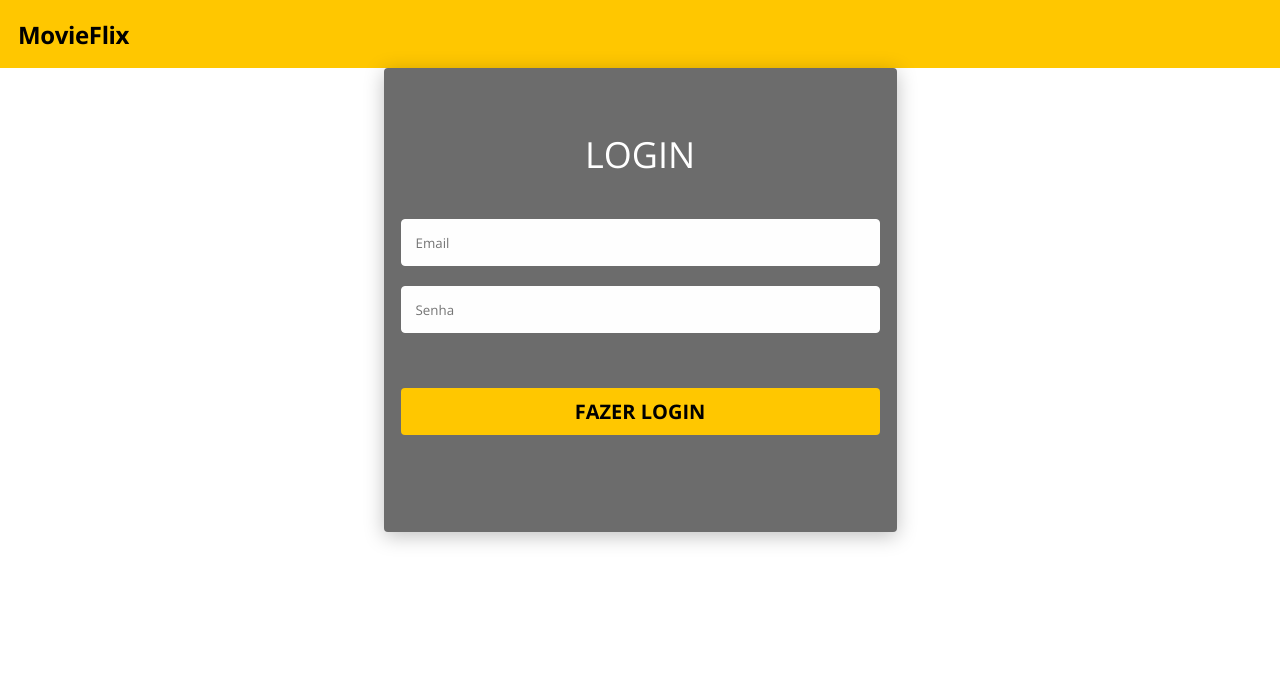
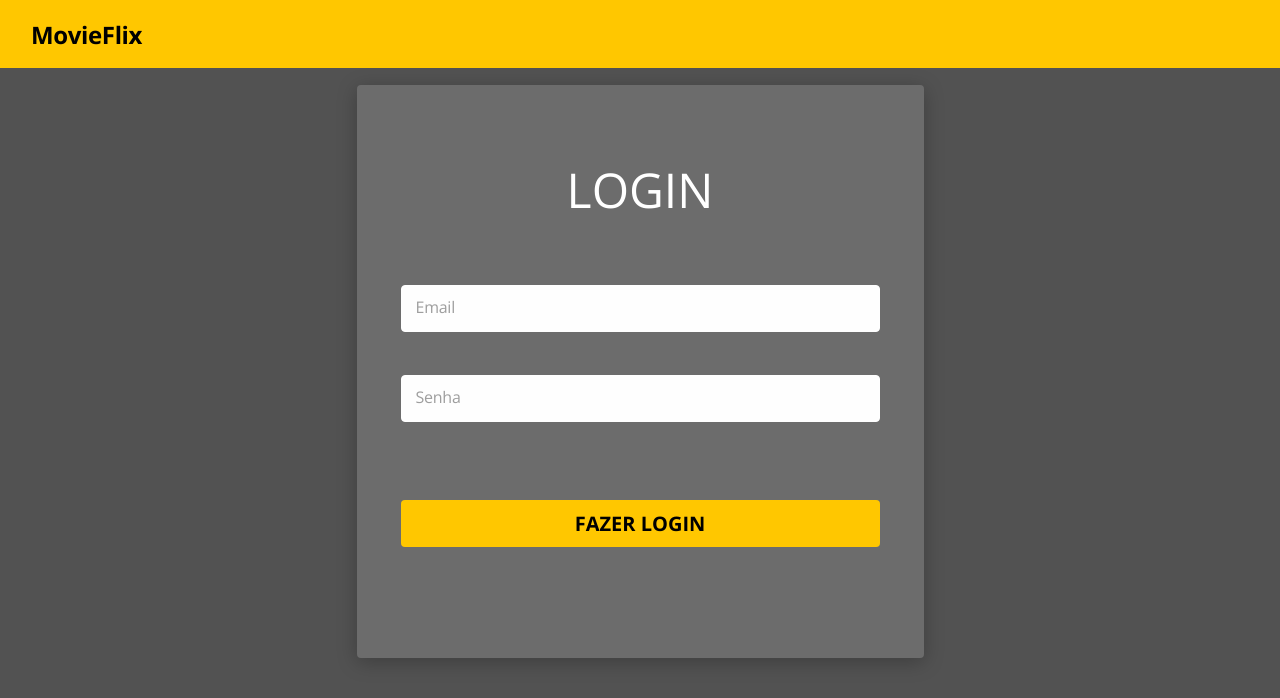
Before and after one commit to Melquisedeque-Marins/Movie-flix-Bootcamp-spring-react, a React (Vite) app: page / in a window 1280 px wide. Shown: the top 698 px of the page. Built offline with nearby package versions, Linux system fonts and the light colour scheme.

Commit message:
Home screen layout completed

```diff
--- a/src/App.tsx
+++ b/src/App.tsx
@@ -1,13 +1,14 @@
 import Navbar from "./components/Navbar/Navbar"
 import './App.css';
 import CardLogin from "./components/CardLogin/CardLogin";
+import Home from "./pages/Home/Home";
 
 function App() {
 
   return (
     <div className="App">
       <Navbar/>
-      <CardLogin/>
+      <Home/>
     </div>
   )
 }
--- a/src/components/CardLogin/CardLogin.css
+++ b/src/components/CardLogin/CardLogin.css
@@ -2,46 +2,53 @@
     display: flex;
     flex-direction: column;
     align-items: center;
-    justify-content: center;
+    justify-content: space-around;
     background: #6C6C6C;
     box-shadow: 0px 4px 20px rgba(0, 0, 0, 0.25);
     border-radius: 4px;
-    max-width: 479px;
+    width: 100%;
     height: 464px;
-    margin: auto;
     padding: 0 17px;
+    margin: 0 auto;
 }
 
 
-.card-login-container h1 {
-
+.card-login-title  {
+    display: flex;
+    justify-content: center;
+    width: 100%;
+    margin: auto;
+    margin-top: 60px;
+    margin-bottom: 40px;
+}
+.card-login-title h1 {
     font-size: 36px;
     font-weight: 400;
     color: #FFF;
     text-transform: uppercase;
-    margin-bottom: 40px;
 }
 
 .card-login-input {
     display: flex;
     justify-content: center;
+    min-width: 265px;
     width: 100%;
+    margin-bottom: 20px;
 }
 
-.card-login-container input {
+.card-login-input input {
     box-sizing: border-box;
     background: #FEFEFE;
     border: 1px solid #FEFEFE;
     border-radius: 4px;
     padding: 10px 0;
     padding-left: 14px;
-    margin-bottom: 20px;
     height: 47px;
-    width: 100%;
+    flex: 1;
 }
 
 
-.card-login-container input ::placeholder {
+.card-login-input input::placeholder {
 
     font-family: 'Open Sans';
     font-style: normal;
@@ -54,6 +61,25 @@
     color: #9E9E9E;
 }
 
+
 .card-login-container button {
-   margin: 35px 0;
+    margin-top: 35px;
+    margin-bottom: 100px;
 }
+
+@media (min-width: 576px) {
+    .card-login-container {
+        max-width: 479px;
+        height: 573px;
+        margin: 0 auto;
+        padding: 0 44px;
+    }
+
+    .card-login-title h1 {
+        font-size: 48px;
+        font-weight: 400;
+        color: #FFF;
+        text-transform: uppercase;
+    }
+
+}
--- a/src/components/CardLogin/CardLogin.tsx
+++ b/src/components/CardLogin/CardLogin.tsx
@@ -13,7 +13,7 @@ export default function CardLogin() {
                 <div className="card-login-input">
                     <input type="password" name="" id="" placeholder='Senha'/>
                 </div>
-                <Button text="fazer login"/>
+                    <Button text="fazer login"/>
         </div>
     )
 }
--- a/src/components/Navbar/Navbar.css
+++ b/src/components/Navbar/Navbar.css
@@ -10,9 +10,26 @@
     background-color: #FFC700;
 }
 
+.navbar a {
+    text-decoration: none;
+    cursor: pointer;
+}
+
 .navbar h1 {
     margin-left: 18px;
     font-size: 24px;
     letter-spacing: -0.015em;
     color: #000;
 }
+
+@media (min-width: 576px) {
+    .navbar h1 {
+        margin-left: 23px;
+    }
+}
+
+@media (min-width: 768px) {
+    .navbar h1 {
+        margin-left: 31px;
+    }
+}
--- a/src/components/Navbar/Navbar.tsx
+++ b/src/components/Navbar/Navbar.tsx
@@ -3,7 +3,9 @@ import './Navbar.css';
 export default function Navbar() {
     return (
         <div className="navbar">
-            <h1>MovieFlix</h1>
+            <a href="/">
+                <h1>MovieFlix</h1>
+            </a>
         </div>
     )
 }
--- /dev/null
+++ b/src/pages/Home/Home.css
@@ -0,0 +1,12 @@
+.home-container {
+    display: flex;
+    width: 100%;
+    background-color: #525252;
+    min-height: calc(100vh - 68px )
+}
+
+.home-card {
+    display: flex;
+    width: 100%;
+    padding: 17px 10px;
+}
--- /dev/null
+++ b/src/pages/Home/Home.tsx
@@ -0,0 +1,14 @@
+import CardLogin from '../../components/CardLogin/CardLogin';
+import './Home.css';
+
+export default function Home() {
+    return (
+
+        <div className="home-container">
+
+                <div className="home-card">
+                    <CardLogin/>
+                </div>
+        </div>
+    )
+}
```
